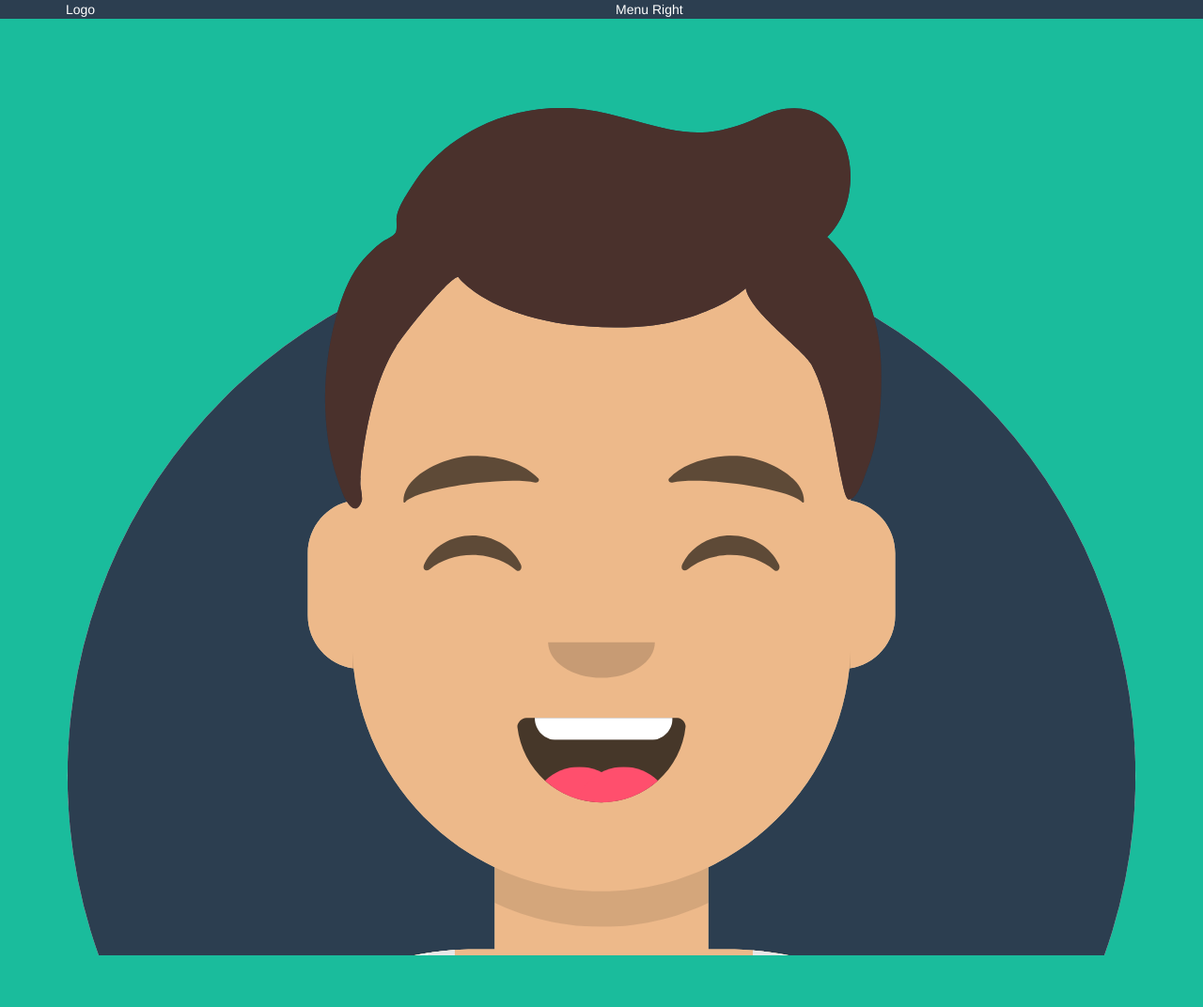
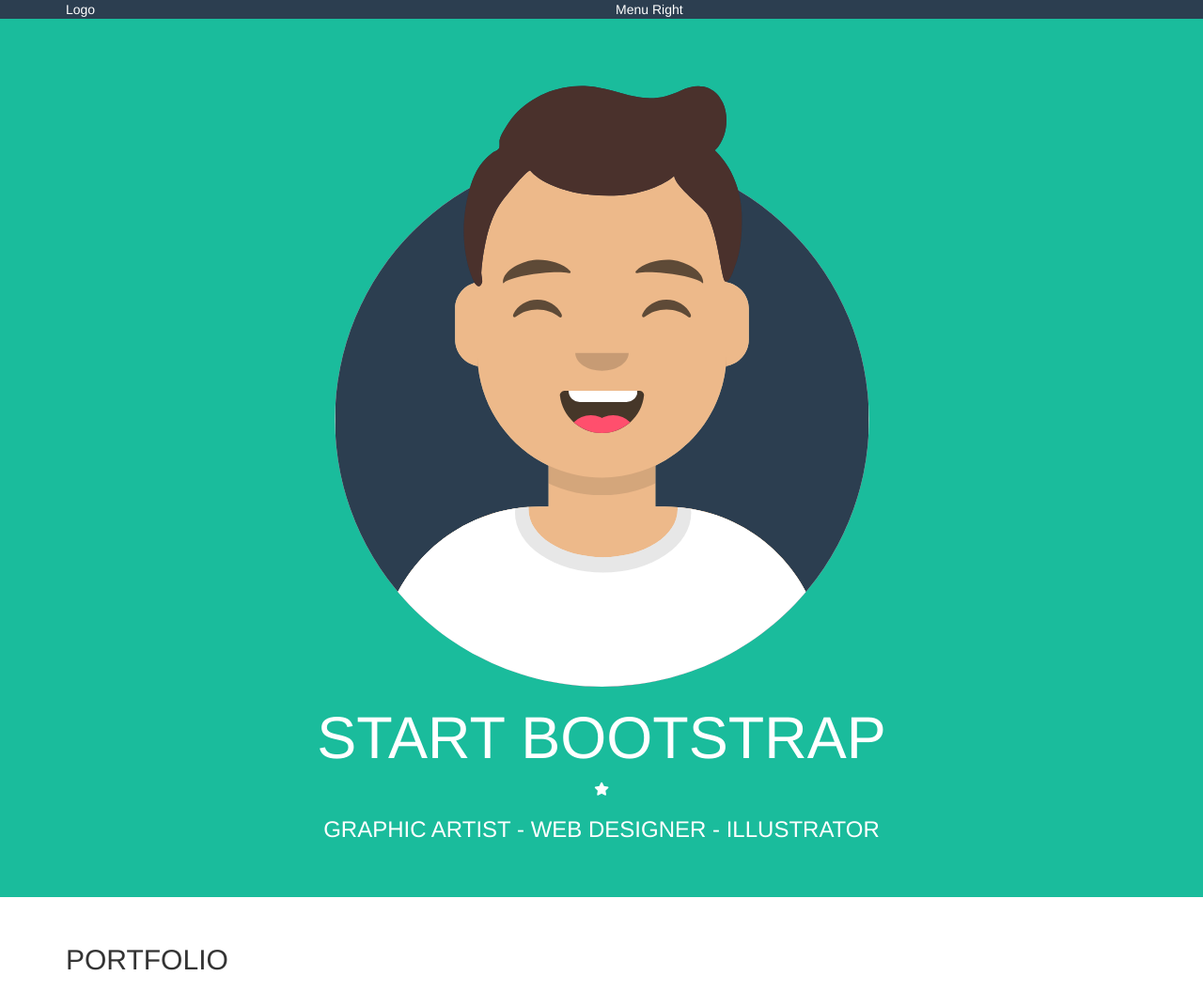
Before and after one commit to enricopaol/html-css-bootstrap-freelancer, a plain HTML site: page index.html in a window 1280 px wide. Shown: the whole page at 94% size. After the commit the page ends 1048 px from the top, so only its background shows below. Drawn offline with nearby package versions, Linux system fonts and the light colour scheme.

Commit message:
Realizzato Jumbotron

```diff
--- a/css/style.css
+++ b/css/style.css
@@ -22,3 +22,9 @@
 }
 
 /* Jumbotron */
+.jumbotron {
+    text-align: center;
+}
+.jumbotron img {
+    width: 50%;
+}
--- a/index.html
+++ b/index.html
@@ -6,6 +6,7 @@
     <meta name="viewport" content="width=device-width, initial-scale=1.0">
 
     <!-- Latest compiled and minified CSS -->
+    <link rel="stylesheet" href="https://cdnjs.cloudflare.com/ajax/libs/font-awesome/5.15.2/css/all.min.css" integrity="sha512-HK5fgLBL+xu6dm/Ii3z4xhlSUyZgTT9tuc/hSrtw6uzJOvgRr2a9jyxxT1ely+B+xFAmJKVSTbpM/CuL7qxO8w==" crossorigin="anonymous" />
     <link rel="stylesheet" href="https://stackpath.bootstrapcdn.com/bootstrap/3.4.1/css/bootstrap.min.css" integrity="sha384-HSMxcRTRxnN+Bdg0JdbxYKrThecOKuH5zCYotlSAcp1+c8xmyTe9GYg1l9a69psu" crossorigin="anonymous">
     <link rel="stylesheet" href="css/style.css">
     <title>Bootstrap Freelancer</title>
@@ -41,10 +42,23 @@
         <div class="jumbotron green-section">
             <div class="container-fluid">
                 <img src="img/avatar.svg" alt="avatar">
+                <h1>START BOOTSTRAP</h1>
+                <i class="fas fa-star"></i>
+                <h3>GRAPHIC ARTIST - WEB DESIGNER - ILLUSTRATOR</h3>
             </div>
         </div>
 
+    </header>
 
-    </header>
+    <!-- MAIN -->
+    <main>
+
+        <!-- Portfolio -->
+        <section class="white-section">
+            <div class="container">
+                <h2>PORTFOLIO</h2>
+            </div>
+        </section>
+    </main>
 </body>
 </html>
```
